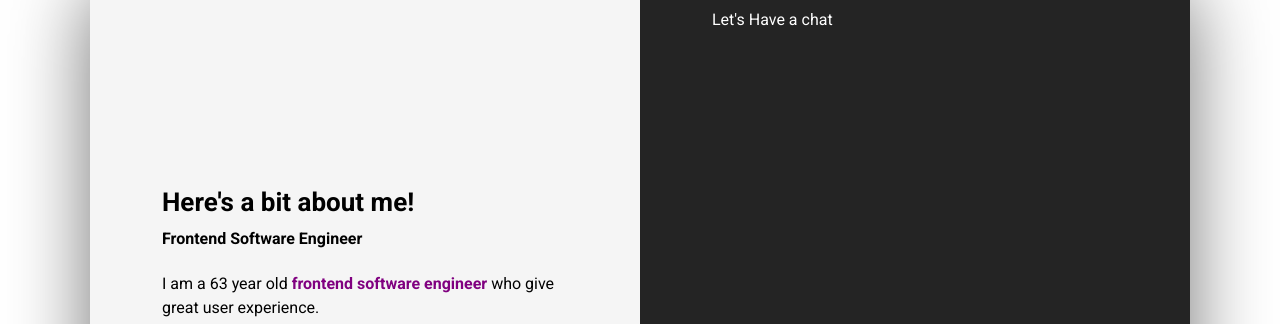
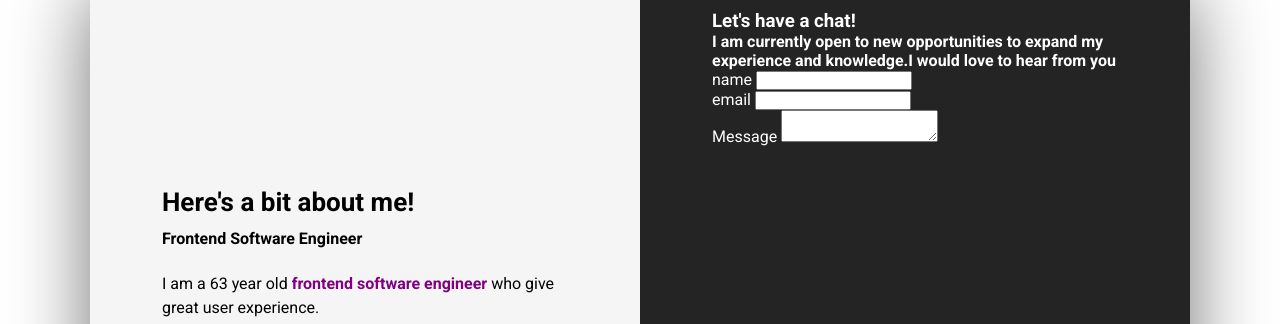
Before and after one commit to Tjacobs63/E-portifolio--fes, a plain HTML site: page index.html in a window 1280 px wide. Shown: the part 80-404 px from the top of the page. Drawn offline with Linux system fonts and the light colour scheme.

Commit message:
e-portfolio

```diff
--- a/index.html
+++ b/index.html
@@ -73,28 +73,59 @@
     <br>
     I love working on complex and complicated projects to give my clients the best experience ever.
 </p>
+
 <div class="modal__languages">
     <figure class="modal__language">
         <img class="modal__language--img" src="https://tse1.mm.bing.net/th/id/OIP.zc01MPNvzMSf9aOq4sNOFAHaHa?r=0&pid=Api&h=220&P=0" alt="">
         <span class="language__name">HTML</span>
     </figure>
+
     <figure class="modal__language">
             <img class="modal__language--img" src="https://logowik.com/content/uploads/images/css-icon5555.logowik.com.webp" alt="">
             <span class="language__name">CSS</span>
     </figure>
+
     <figure class="modal__language">
         <img class="modal__language--img" src="https://gm2k27.github.io/portfolio/public/images/js.png" alt="">
         <span class="language__name">JavaScript</span>
     </figure>
+
     <figure class="modal__language">
         <img class="modal__language--img" src="https://logos-world.net/wp-content/uploads/2023/08/React-Logo.png" alt="">
         <span class="language__name">React</span>
     </figure>
+
 </div>
 </div>
-    <div class="modal__half modal__contact">Let's Have a chat</div>
+
+    <div class="modal__half modal__contact">
+        <h3 class="modal__title.modal__title--contact">Let's have a chat!</h3>
+        <h4 class="modal__sub-title.modal__subtitle--contact">I am currently open to new opportunities to expand my experience and knowledge.I would love to hear from you</h4>
+
+  <form id="contact__form" action="">
+    <div class="form__item">
+        <label class="form__item--label">name</label>
+
+        <input class="input" name="user__name" type="text" required></input>
+    </div>
+
+    <div class="form__item">
+        <label class="form__item--label">email</label>
+        <input class="input" name="user__email" type="email" required></input>
+    </div>
+
+    <div class="form__item">
+        <label class="form__item--label">Message</label>
+        <textarea class="input" name="message" type="text" required></textarea>
+    </div>
+
+</form>
+
+    </div>
   </div>
-        </section>
+
+
+</section>
         <section id="projects">
             <div class="container">
                 <div class="row">
```
